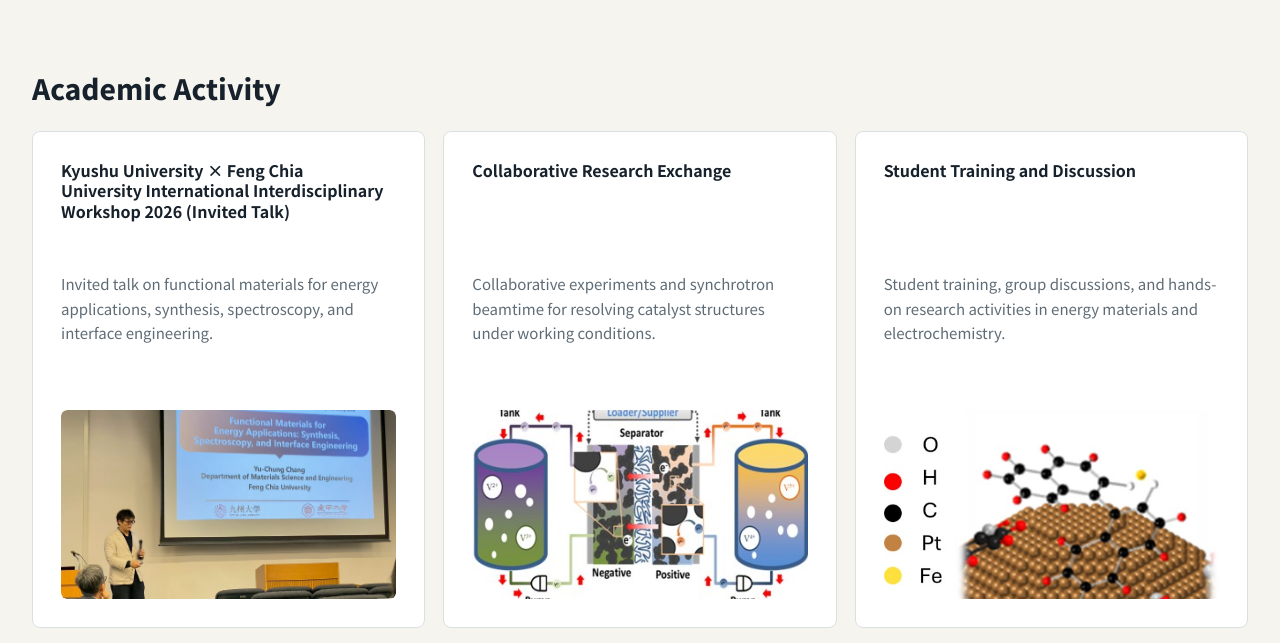
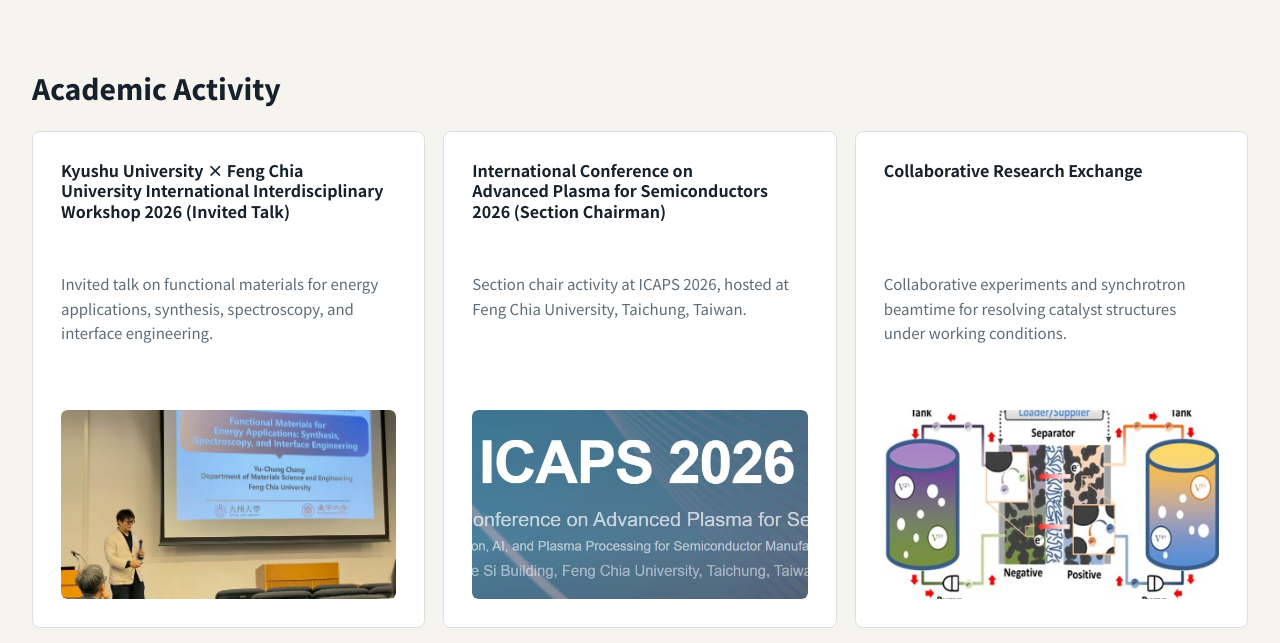
Before and after one commit to Sathla7832/core-lab-site, a plain HTML site: page index.html in a window 1280 px wide. Shown: the part 985-1628 px from the top of the page. Drawn offline with Linux system fonts and the light colour scheme.

Commit message:
Add ICAPS 2026 activity

```diff
--- a/index.html
+++ b/index.html
@@ -72,6 +72,13 @@
           </div>
         </article>
         <article class="activity-card">
+          <h3>International Conference on Advanced Plasma for Semiconductors 2026 (Section Chairman)</h3>
+          <p>Section chair activity at ICAPS 2026, hosted at Feng Chia University, Taichung, Taiwan.</p>
+          <div class="activity-gallery" aria-label="International Conference on Advanced Plasma for Semiconductors 2026 (Section Chairman) photos">
+            <div class="activity-gallery-track"><figure class="activity-media"><img src="assets/images/activity-icaps-2026.jpg" alt="International Conference on Advanced Plasma for Semiconductors 2026 (Section Chairman)" loading="lazy"></figure></div>
+          </div>
+        </article>
+        <article class="activity-card">
           <h3>Collaborative Research Exchange</h3>
           <p>Collaborative experiments and synchrotron beamtime for resolving catalyst structures under working conditions.</p>
           <div class="activity-gallery" aria-label="Collaborative Research Exchange photos">
```
Also changed, not shown: assets/images/activity-icaps-2026.jpg (added).
